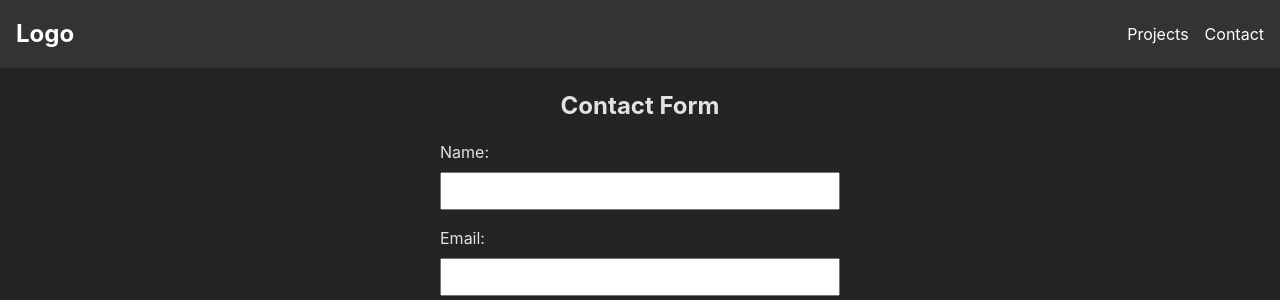
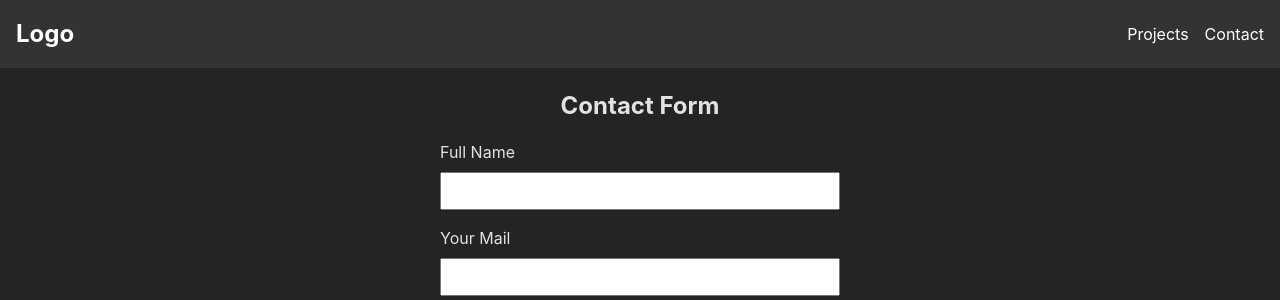
Before and after one commit to SounaVR/PersonalWebsite, a React (Vite) app in the folder Client/: page /contact in a window 1280 px wide. Shown: the top 300 px of the page. Built offline with nearby package versions, Linux system fonts and the light colour scheme.

Commit message:
forward email and typo

```diff
--- a/Client/src/components/Contact.jsx
+++ b/Client/src/components/Contact.jsx
@@ -25,7 +25,7 @@
                     'Content-Type': 'application/json'
                 },
                 body: JSON.stringify({
-                    to: 'recipient@example.com',
+                    to: 'souna@duck.com',
                     subject: 'New Contact Form Submission',
                     text: `Name: ${formData.name}\nEmail: ${formData.email}\nMessage: ${formData.message}`
                 })
@@ -42,7 +42,7 @@
         <div>
             <h2>Contact Form</h2>
             <form onSubmit={handleSubmit}>
-                <label htmlFor='name'>Name:</label>
+                <label htmlFor='name'>Full Name</label>
                 <input
                     type='text'
                     id='name'
@@ -52,7 +52,7 @@
                     required
                 />
 
-                <label htmlFor='email'>Email:</label>
+                <label htmlFor='email'>Your Mail</label>
                 <input
                     type='email'
                     id='email'
@@ -62,7 +62,7 @@
                     required
                 />
 
-                <label htmlFor='message'>Message:</label>
+                <label htmlFor='message'>Message</label>
                 <textarea
                     id='message'
                     name='message'
```
